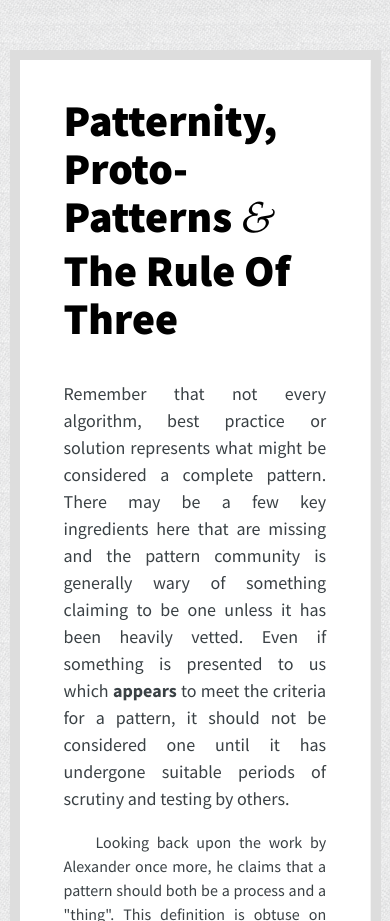
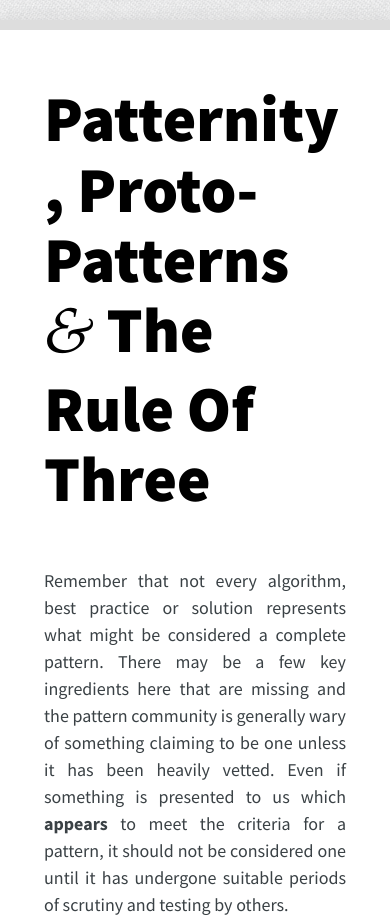
Before and after one commit to netzzwerg/book-page, a website: page index.html in a window 390 px wide. Shown: the top 921 px of the page. Drawn offline with Linux system fonts and the light colour scheme.

Commit message:
Clean up.

```diff
--- a/scss/main.scss
+++ b/scss/main.scss
@@ -52,6 +52,7 @@ h1, h2, h3 , h4, h5 {
   clear:left;
   overflow:hidden;
   border: 10px solid #ddd;
+  box-shadow: 0 0 15px 0 rgba(0, 0, 0, 0.1);
   background-color: #1e1e1e;
 }
 
@@ -140,9 +141,11 @@ h1, h2, h3 , h4, h5 {
 
   #container3 {
     clear:left;
-    width: 90% !important;
+    width: 100% !important;
     overflow:hidden;
-    margin: 50px auto;
+    margin: 20px 0;
+    border-left: 0px;
+    border-right: 0px;
   }
 
   #container2 {
@@ -155,9 +158,24 @@ h1, h2, h3 , h4, h5 {
 
   #container1 {
     float:left;
-    width: 99.9% !important;
+    width: 100% !important;
     position:relative;
     right: 0px !important;
+  }
+
+  article pre {
+    margin: 0px !important;
+    padding: 10px 0 25px 25px !important;
+    border-radius: 0px !important;
+  }
+
+  article header > h1 {
+    font-size: 6.4rem !important;
+
+  }
+
+  figure {
+    margin: 0 5px 2em !important;
   }
 
 }
```
Also changed, not shown: main.css.
